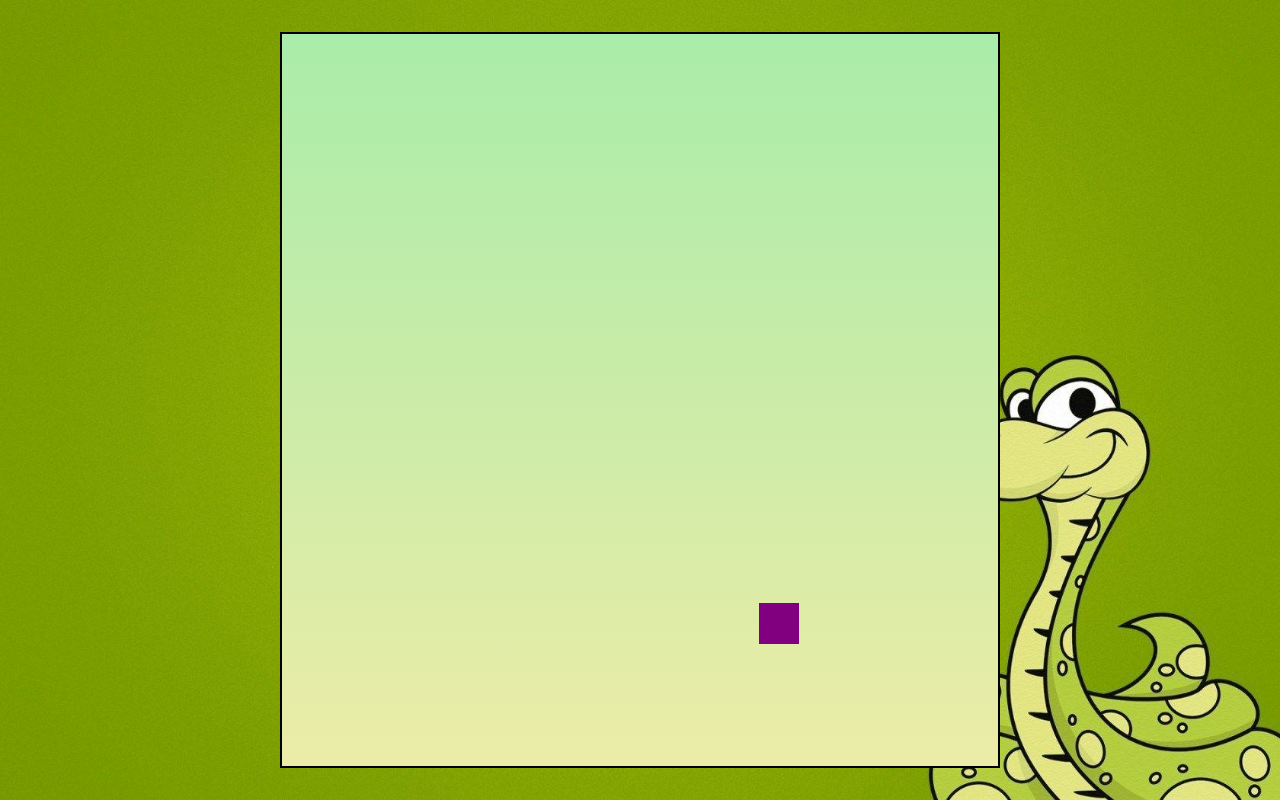
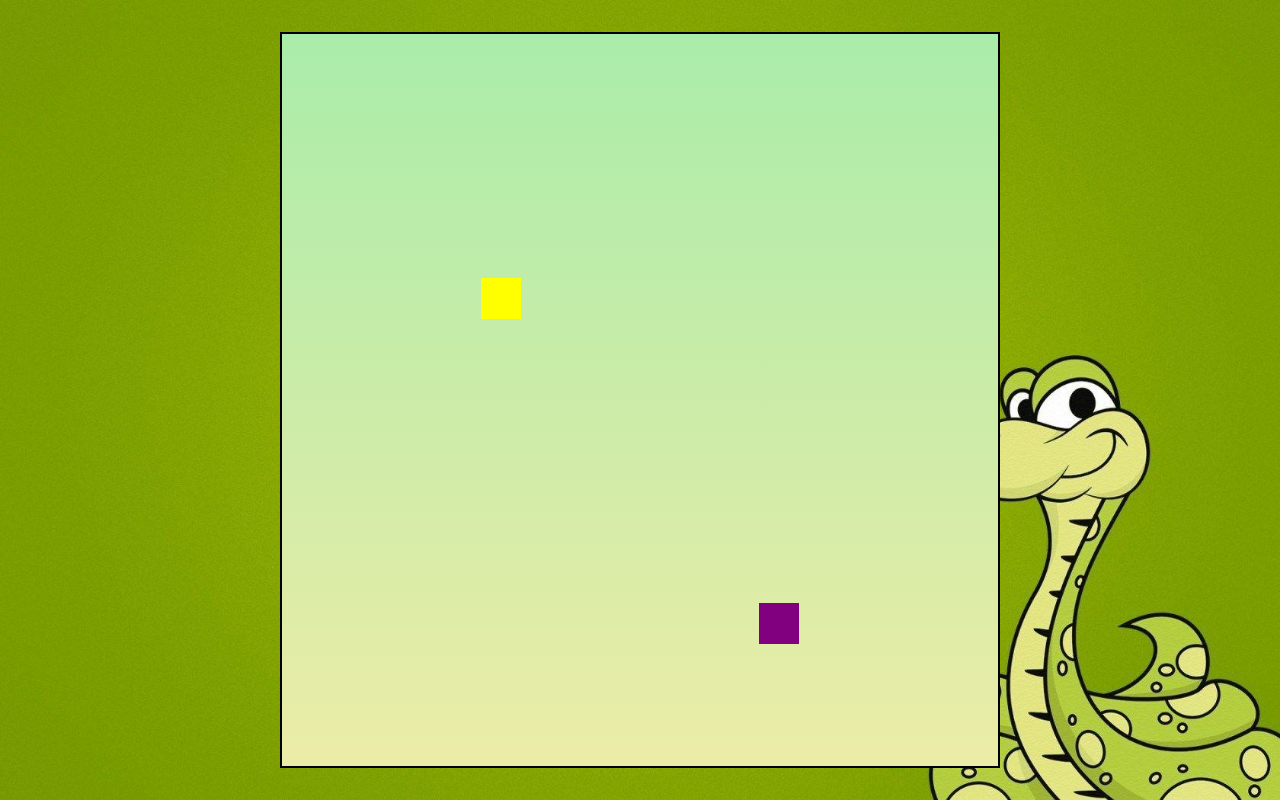
Before and after one commit to abhinavsiwal/Snake-Game, a plain HTML site: page index.html in a window 1280 px wide. Drawn offline with Linux system fonts and the light colour scheme.

Commit message:
Added food

```diff
--- a/css/style.css
+++ b/css/style.css
@@ -27,7 +27,10 @@
 .head{
     background-color: red;
 }
+.snake{
+    background-color: purple;
+}
 
 .food{
-    background-color: purple;
+    background-color: yellow;
 }
--- a/js/script.js
+++ b/js/script.js
@@ -9,7 +9,7 @@ let speed = 2;
 let lastPaintTime = 0;
 
 let snakeArray = [{ x: 13, y: 15 }];
-
+let food = {x:6,y:7}
 //Game Functions
 function main(currentTime) {
   window.requestAnimationFrame(main);
@@ -22,18 +22,29 @@ function main(currentTime) {
 }
 
 const gameEngine = () => {
-    let board = document.getElementById('board');
+  let board = document.getElementById("board");
   //Part 1 : Updating the snake array
 
   //Part 2 : Display the snake and food
+  // Display the snake
   board.innerHTML = "";
   snakeArray.forEach((e, index) => {
     snakeElement = document.createElement("div");
     snakeElement.style.gridRowStart = e.y;
     snakeElement.style.gridColumnStart = e.x;
-    snakeElement.classList.add('food');
+    snakeElement.classList.add("snake");
+    if(index===0){
+        snakeElement.classList.add("head");
+    }
     board.appendChild(snakeElement);
   });
+
+    //Display the food
+    foodElement = document.createElement("div");
+    foodElement.style.gridRowStart = food.y;
+    foodElement.style.gridColumnStart = food.x;
+    foodElement.classList.add("food");
+    board.appendChild(foodElement);
 };
 
 //Main Logic starts here
```
